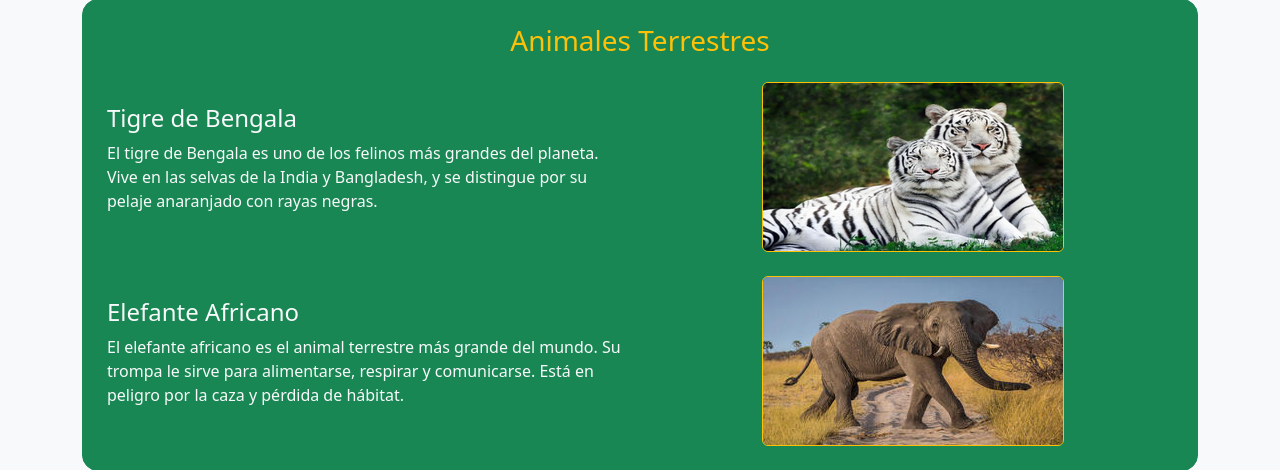
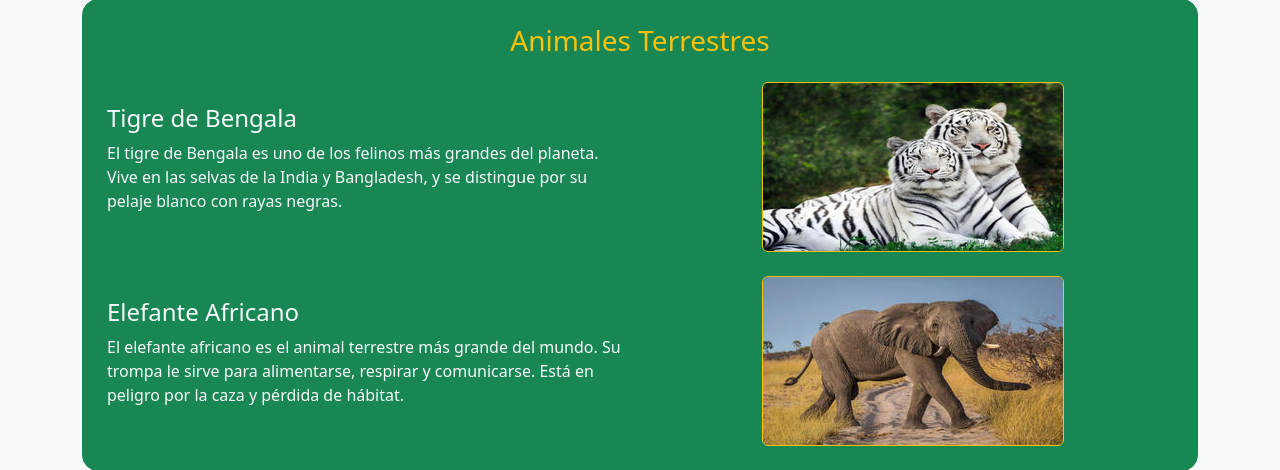
Before and after one commit to RamonRenteria1/09-10-2025-RRRE, a Flask app: page /animales in a window 1280 px wide. Shown: the part 1026-1496 px from the top of the page. Run offline with Flask 3, Linux system fonts and the light colour scheme.

Commit message:
ME EQUIVOCQUE Y OUSE UNA SOLA PALABRA MAL PERO EL CODIGO FUNCIONA BIEN

```diff
--- a/templates/Animales.html
+++ b/templates/Animales.html
@@ -49,7 +49,7 @@
                 <h4 class="text-light">Tigre de Bengala</h4>
                 <p class="text-light">El tigre de Bengala es uno de los felinos más grandes del planeta. Vive en las
                     selvas de la India y
-                    Bangladesh, y se distingue por su pelaje anaranjado con rayas negras.</p>
+                    Bangladesh, y se distingue por su pelaje blanco con rayas negras.</p>
             </div>
             <div class="col-md-6 text-center">
                 <img src="/static/img/Imagenes-de-tigres-1_1 (1).png" alt="Tigre de Bengala"
```
